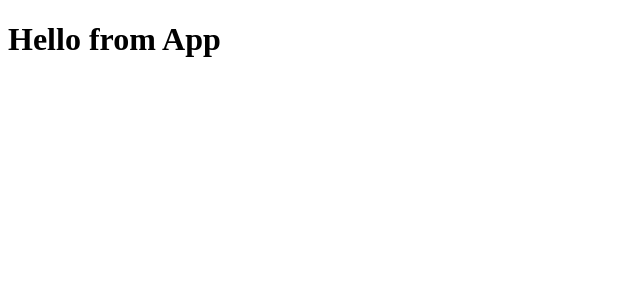
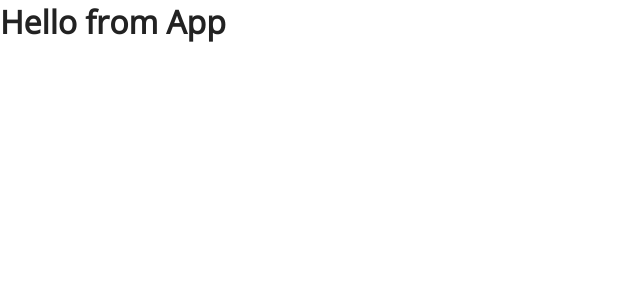
Before and after one commit to sadavoya/city-tours, a React (Create React App) app: page / in a window 1280 px wide. Shown: the top 300 px of the page, without its empty margins (0-640 px from the left). Built offline with nearby package versions, Linux system fonts and the light colour scheme.

Commit message:
Add css: * box-sizing controls whether padding will increase element sizes * sass colour variables * basic boxy colours and fonts

```diff
--- a/src/index.scss
+++ b/src/index.scss
@@ -0,0 +1,16 @@
+* {
+    margin: 0;
+    padding: 0;
+    box-sizing: border-box;
+}
+
+$mainBlack:#222;
+$mainGreen: #82b340;
+$mainWhite: #fff;
+$mainGrey: #ececec;
+
+body{
+    background-color: $mainWhite;
+    color: $mainBlack;
+    font-family: 'Open Sans', sans-serif;
+}
```
